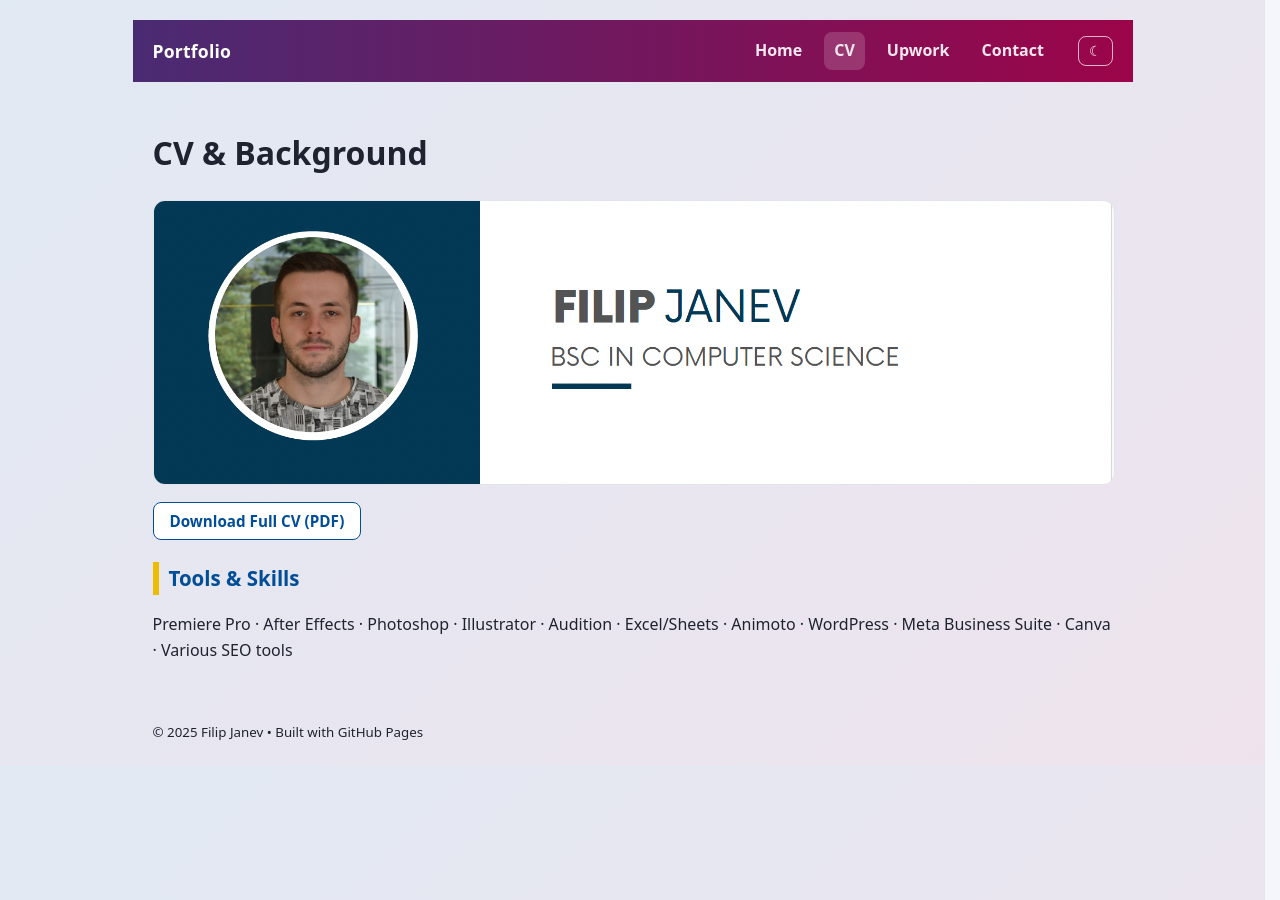
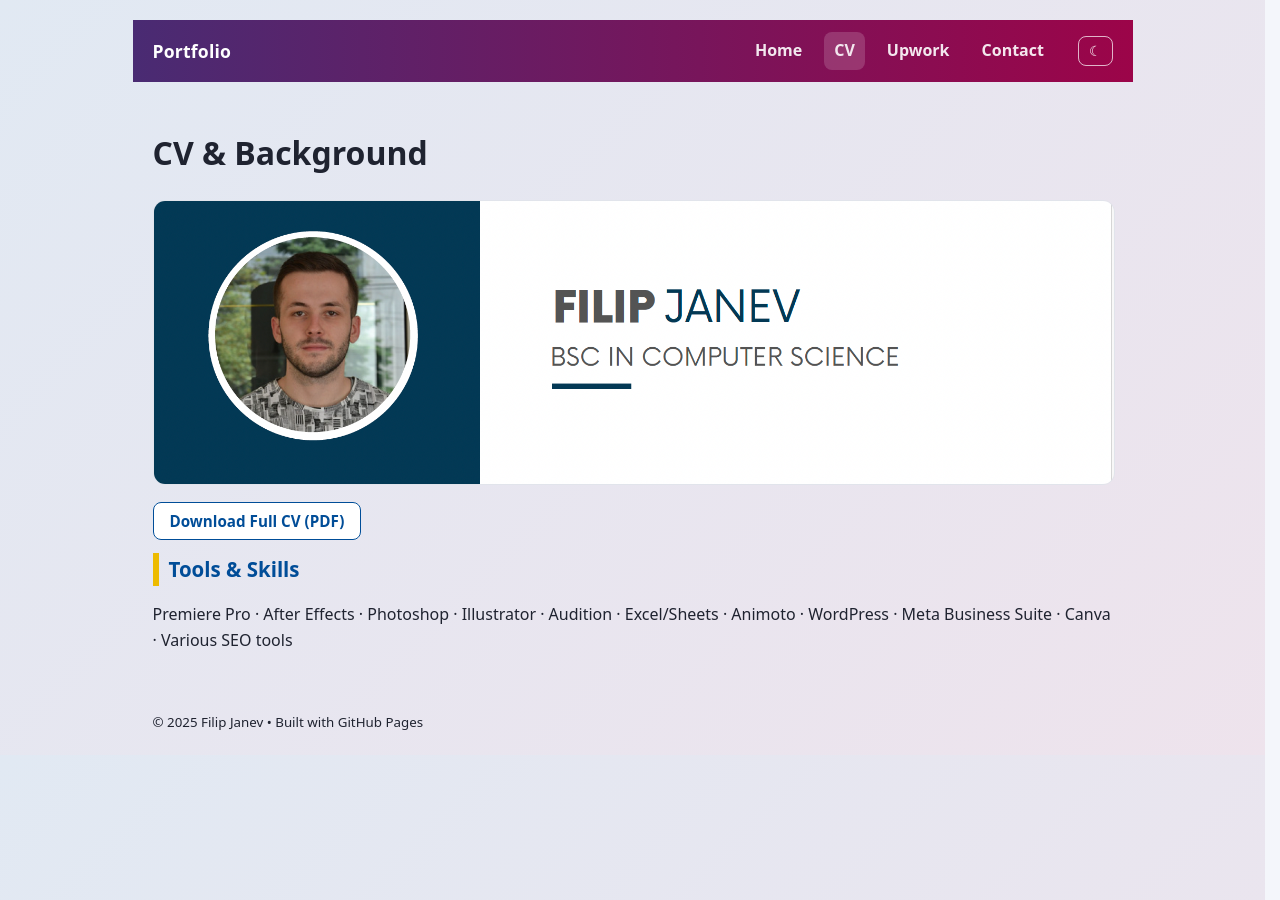
Before and after one commit to f96j-world/f96j-world.github.io, a Jekyll site: the page built from cv.md, in a window 1280 px wide. Built offline with Jekyll 4.4.1, drawn with Linux system fonts in a browser that asks for light colours.

Commit message:
Enhance styles with spacing and hover effects
Added visual polish with spacing adjustments, hover effects, and animations for cards and buttons.

```diff
--- a/assets/style.css
+++ b/assets/style.css
@@ -312,3 +312,27 @@
 .theme-dark .btn{ border-color:#7aa3ff; color:#7aa3ff; background:transparent }
 .theme-dark .btn:hover{ background:#7aa3ff; color:#0e1220 }
 .theme-dark .site-footer{ color:#aab3c9 }
+
+/* ===== Visual polish: spacing & hover depth ===== */
+section + section { margin-top: 3rem; }
+
+/* Add gentle card lift on hover */
+.card {
+  transition: transform .25s ease, box-shadow .25s ease;
+}
+.card:hover {
+  transform: translateY(-6px);
+  box-shadow: 0 8px 20px rgba(0,0,0,.12);
+}
+
+/* Tighter heading spacing */
+h2, h3 { margin-top: 1.2rem; margin-bottom: .4rem; }
+
+/* Button hover animation */
+.btn {
+  transition: all .25s ease;
+}
+.btn:hover {
+  transform: translateY(-2px);
+  box-shadow: 0 3px 8px rgba(0,77,152,.25);
+}
```
